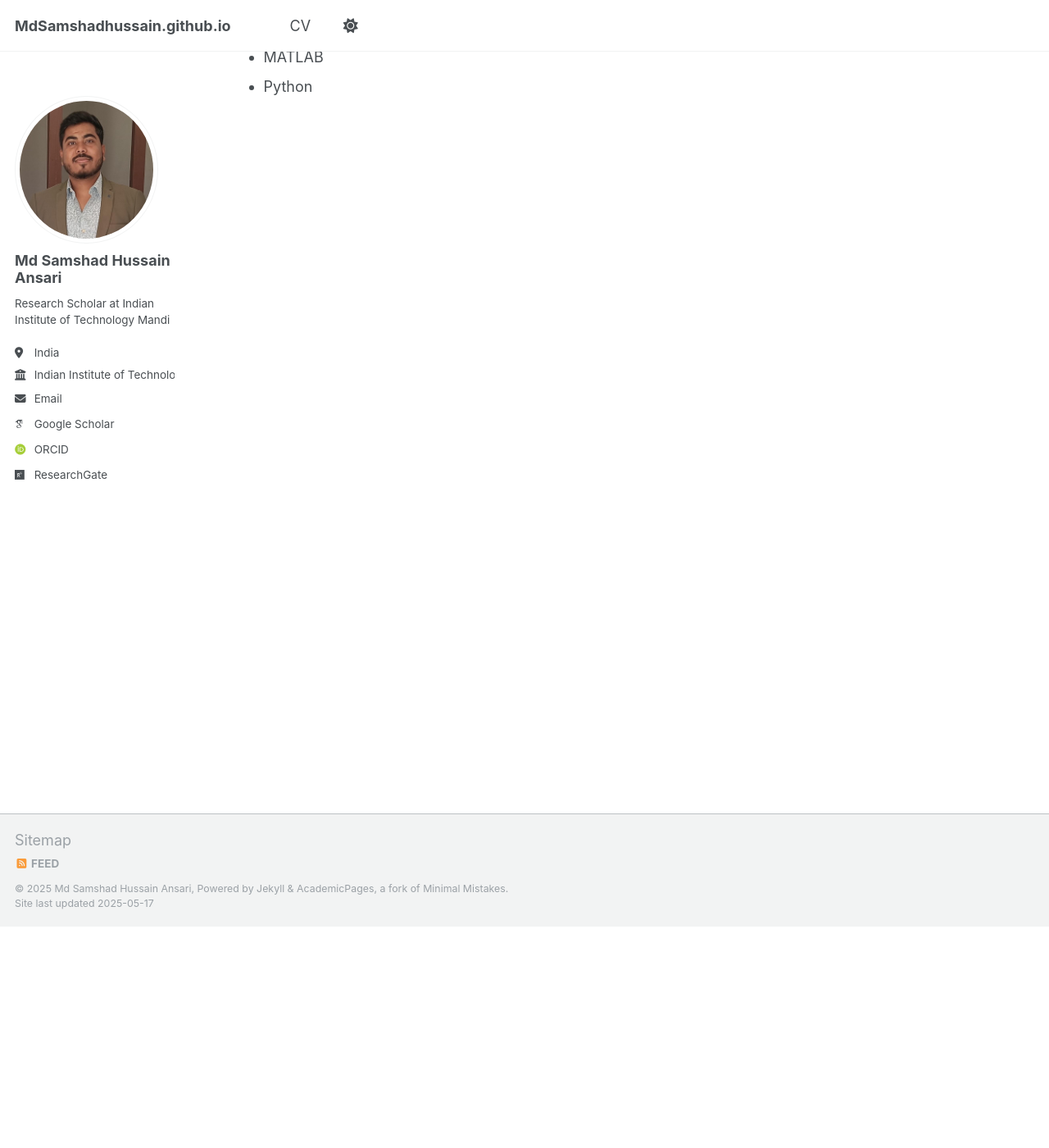
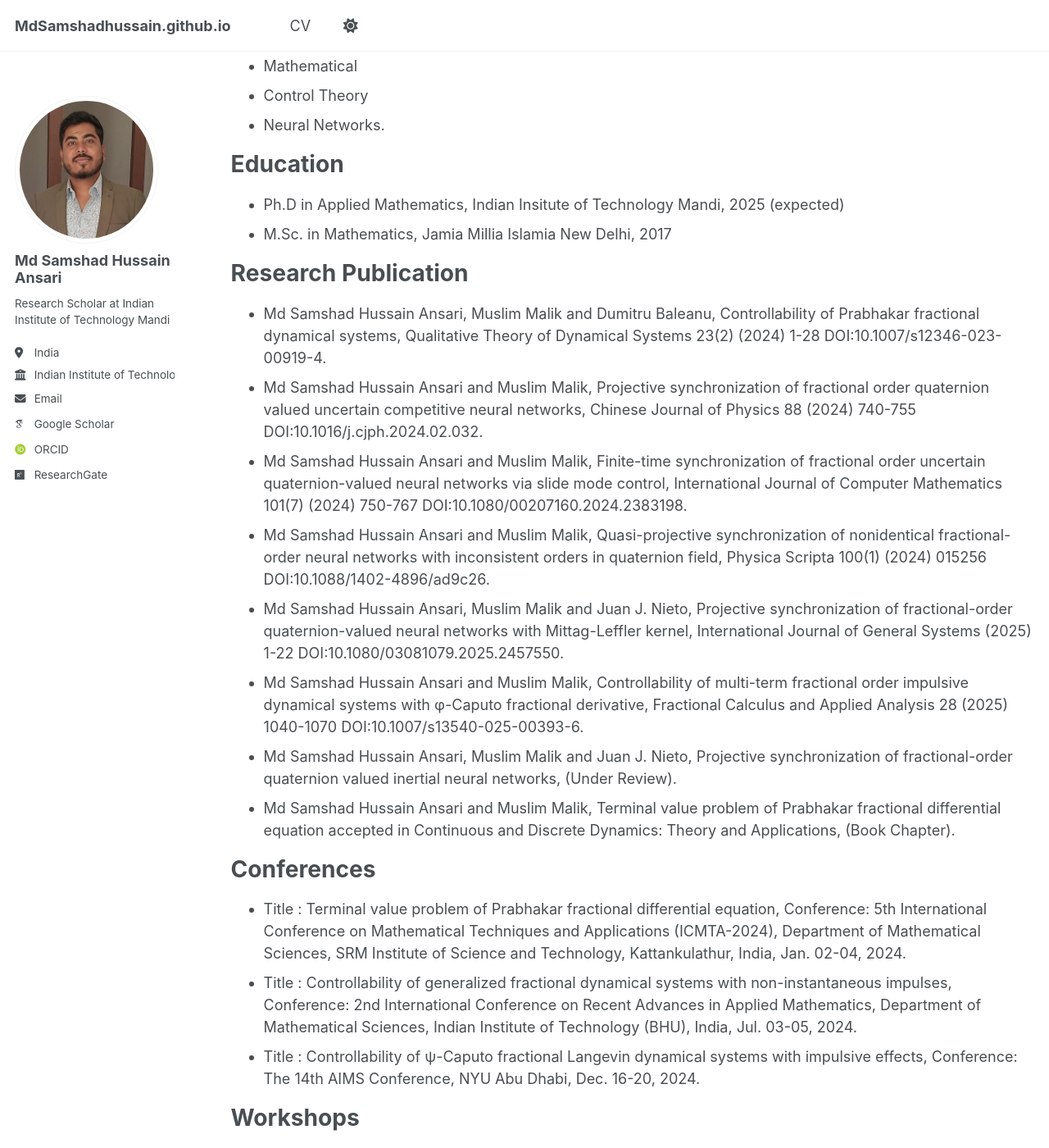
Before and after one commit to MdSamshadhussain/MdSamshadhussain.github.io, a Jekyll site: the page built from _pages/cv.md, in a window 1280 px wide and 1400 px high, scrolled down 270 px. Shown: the whole window at 82% size. Built offline with Jekyll 4.4.1, drawn with Linux system fonts in a browser that asks for light colours; some web fonts are replaced; some of the changed text lies outside the part shown.

Commit message:
Update cv.md

```diff
--- a/_pages/cv.md
+++ b/_pages/cv.md
@@ -9,11 +9,69 @@ redirect_from:
 
 {% include base_path %}
 
+Research Interest
+======
+* Synchronization
+* Dynamical Systems
+* Fractional Differential Equations
+* Stability Analysis
+* Mathematical
+* Control Theory
+* Neural Networks.
+
 Education
 ======
 * Ph.D in Applied Mathematics, Indian Insitute of Technology Mandi, 2025 (expected)
 * M.Sc. in Mathematics, Jamia Millia Islamia New Delhi, 2017
 
+Research Publication
+======
+* Md Samshad Hussain Ansari, Muslim Malik and Dumitru Baleanu, Controllability of Prabhakar fractional dynamical systems, Qualitative Theory of Dynamical Systems 23(2)
+ (2024) 1-28 DOI:10.1007/s12346-023-00919-4.
+* Md Samshad Hussain Ansari and Muslim Malik, Projective synchronization of fractional
+ order quaternion valued uncertain competitive neural networks, Chinese Journal of Physics
+ 88 (2024) 740-755 DOI:10.1016/j.cjph.2024.02.032.
+* Md Samshad Hussain Ansari and Muslim Malik, Finite-time synchronization of fractional
+ order uncertain quaternion-valued neural networks via slide mode control, International Journal
+ of Computer Mathematics 101(7) (2024) 750-767 DOI:10.1080/00207160.2024.2383198.
+* Md Samshad Hussain Ansari and Muslim Malik, Quasi-projective synchronization of
+ nonidentical fractional-order neural networks with inconsistent orders in quaternion field,
+ Physica Scripta 100(1) (2024) 015256 DOI:10.1088/1402-4896/ad9c26.
+* Md Samshad Hussain Ansari, Muslim Malik and Juan J. Nieto, Projective synchronization
+ of fractional-order quaternion-valued neural networks with Mittag-Leffler kernel, International
+ Journal of General Systems (2025) 1-22 DOI:10.1080/03081079.2025.2457550.
+* Md Samshad Hussain Ansari and Muslim Malik, Controllability of multi-term fractional
+ order impulsive dynamical systems with φ-Caputo fractional derivative, Fractional Calculus
+ and Applied Analysis 28 (2025) 1040-1070 DOI:10.1007/s13540-025-00393-6.
+* Md Samshad Hussain Ansari, Muslim Malik and Juan J. Nieto, Projective synchronization
+ of fractional-order quaternion valued inertial neural networks, (Under Review).
+* Md Samshad Hussain Ansari and Muslim Malik, Terminal value problem of Prabhakar
+ fractional differential equation accepted in Continuous and Discrete Dynamics: Theory and
+ Applications, (Book Chapter).
+
+Conferences
+======
+* Title : Terminal value problem of Prabhakar fractional differential equation,
+ Conference: 5th International Conference on Mathematical Techniques and Applications
+ (ICMTA-2024), Department of Mathematical Sciences, SRM Institute of Science and Technology, Kattankulathur, India, Jan. 02-04, 2024.
+ * Title : Controllability of generalized fractional dynamical systems with non-instantaneous
+ impulses, Conference: 2nd International Conference on Recent Advances in Applied Mathematics, Department of Mathematical Sciences, Indian Institute of Technology (BHU), India, Jul. 03-05,
+ 2024.
+* Title : Controllability of ψ-Caputo fractional Langevin dynamical systems with impulsive
+ effects, Conference: The 14th AIMS Conference, NYU Abu Dhabi, Dec. 16-20, 2024.
+
+Workshops
+======
+* Title : Workshop on Software in Mathematics and Statistics (WSMS-2021), Organized by : the Department of Mathematics, National Institute of Technology Tiruchirappalli, Aug. 02-06, 2021.
+* Title : Mathematical Modeling in Biology, Organized by : Bangladesh Society for Mathematical Biology (BSMB), Oct. 15-16, 2022 in ZOOM platform.
+* Title : Fractional Derivatives: Theory & Computations with Applications (FDTCA 2021), Organized by : Department of Mathematical Sciences, Indian Institute of Technology (BHU), Varanasi, India, Nov. 12-14, 2021 (online mode).
+* Title : Data Analytics with Python Programming, Organized by : Electronics & ICT Academy at In dian Institute of Technology Guwahati, India, Dec. 06-29, 2023.
+* Title : Workshop on Scientific Computing, Modeling and Deep Learning (WSCMDL), Organized by : SRM Institute of Science and Technology, Kattankulathur, India, Jan. 5-6, 2024.
+
+
+======
+
+
 Skills
 ======
 * MATLAB
```
